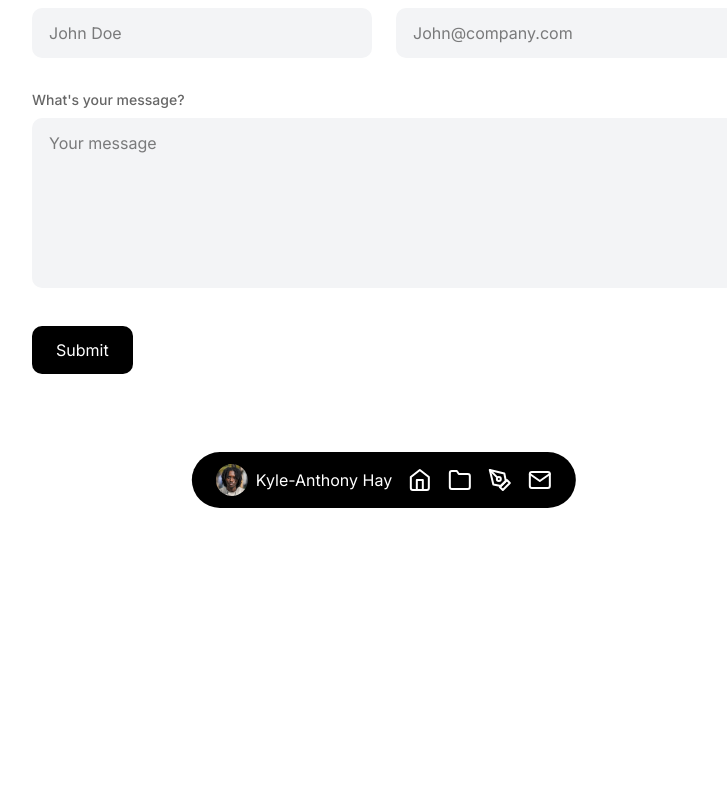
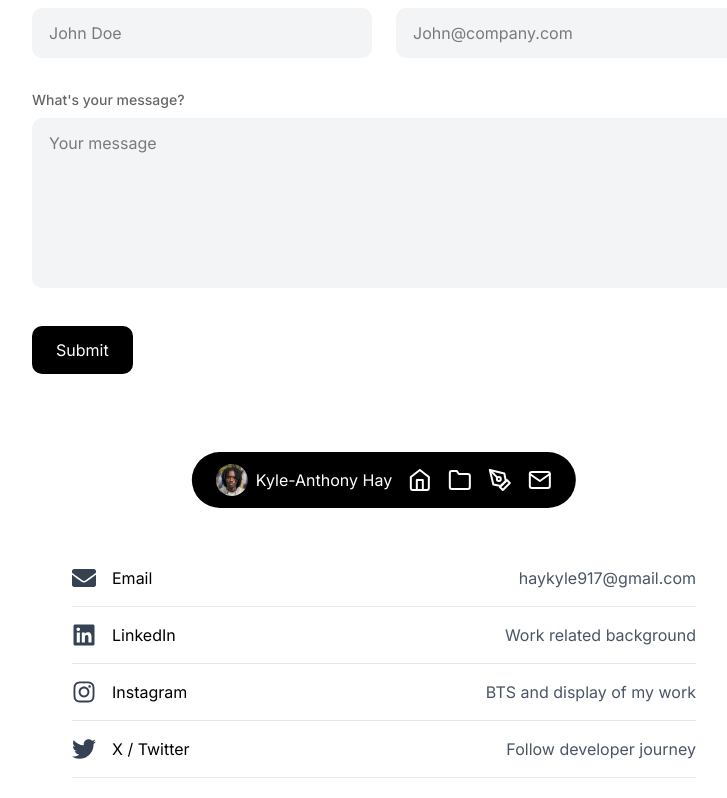
Before and after one commit to KyleAnthonyHay/PortfolioSite-V5, a Next.js app in the folder my-app/: page /contact in a window 1280 px wide. Shown: the part 260-1058 px from the top of the page, without its empty margins (256-983 px from the left). Before the commit the page ends 800 px from the top, so only its background shows below. Built offline with nearby package versions, Linux system fonts and the light colour scheme.

Commit message:
feat: add Footer component with social media links across all pages

```diff
--- a/my-app/package.json
+++ b/my-app/package.json
@@ -17,6 +17,7 @@
     "next": "15.3.1",
     "react": "^19.0.0",
     "react-dom": "^19.0.0",
+    "react-icons": "^5.5.0",
     "tailwind-merge": "^3.2.0"
   },
   "devDependencies": {
--- a/my-app/src/app/contact/page.tsx
+++ b/my-app/src/app/contact/page.tsx
@@ -5,6 +5,7 @@ import Header from '@/components/Header';
 import Link from 'next/link';
 import Image from 'next/image';
 import { useRouter } from 'next/navigation';
+import Footer from '@/components/Footer';
 
 export default function ContactPage() {
   const [state, handleSubmit] = useForm("xovwpnrr");
@@ -78,6 +79,7 @@ export default function ContactPage() {
           </form>
         </div>
       </section>
+      <Footer />
     </>
   );
 }
--- a/my-app/src/app/page.tsx
+++ b/my-app/src/app/page.tsx
@@ -2,6 +2,7 @@ import Header from '@/components/Header';
 import Hero from '@/components/Hero';
 import Projects from '@/components/Projects';
 import About from '@/components/About';
+import Footer from '@/components/Footer';
 
 export default function Home() {
   return (
@@ -10,6 +11,7 @@ export default function Home() {
       <Hero />
       <Projects />
       <About />
-    </main>
+      <Footer />
+</main>
   );
 }
--- a/my-app/src/app/projects/[id]/page.tsx
+++ b/my-app/src/app/projects/[id]/page.tsx
@@ -1,5 +1,6 @@
 import { notFound } from 'next/navigation';
 import Image from 'next/image';
+import Footer from '@/components/Footer';
 import Header from '@/components/Header';
 import Link from 'next/link';
 
@@ -35,7 +36,7 @@ export default function ProjectPage({ params }: ProjectPageProps) {
         </svg>
       </Link>
     </div>
-    <section className="pt-40 pb-24">
+    <section className="pt-40 pb-40">
       <div className="max-w-[1000px] mx-auto px-6 md:px-12 space-y-8">
         {/* Project Card */}
         <div className="group relative bg-[#F5F5F5] rounded-[20px] overflow-hidden aspect-[6/4] mx-auto max-w-[720px]">
@@ -54,6 +55,7 @@ export default function ProjectPage({ params }: ProjectPageProps) {
         <h1 className="text-[32px] font-medium">{project.title}</h1>
         <p className="text-[20px] leading-[1.6] text-[#666666]">{project.description}</p>
       </div>
+      <Footer />
     </section>
     </>
   );
--- a/my-app/src/app/projects/page.tsx
+++ b/my-app/src/app/projects/page.tsx
@@ -1,6 +1,7 @@
 import Header from '@/components/Header';
 import Link from 'next/link';
 import Image from 'next/image';
+import Footer from '@/components/Footer';
 
 const projects = [
   { id: 1, title: 'SelahNote', image: '/projects/selah-note.png', description: 'SelahNote is an AI notetaker for sermons. It provides file organization, recording summaries, and file upload capabilities to streamline the process of taking notes during sermons.' },
@@ -37,6 +38,7 @@ export default function ProjectsPage() {
           ))}
         </div>
       </section>
+      <Footer />
     </>
   );
 }
--- a/my-app/src/components/About.tsx
+++ b/my-app/src/components/About.tsx
@@ -4,7 +4,12 @@ import Image from 'next/image';
 
 const About = () => {
   return (
-    <section className="py-24 bg-[#F5F5F5]">
+    <section className="pt-24 pb-32 bg-none"
+
+      style={{
+        background: "linear-gradient(to bottom, white 0px, #F5F5F5 70px, #F5F5F5 100%)",
+      }}
+    >
       <div className="max-w-[1200px] mx-auto px-6 md:px-12">
         <div className="max-w-[720px] mx-auto">
           <h2 className="text-[32px] font-medium mb-6">
--- /dev/null
+++ b/my-app/src/components/Footer.tsx
@@ -0,0 +1,58 @@
+'use client';
+
+import Link from 'next/link';
+import { FaLinkedin, FaInstagram, FaTwitter, FaEnvelope } from 'react-icons/fa';
+
+const Footer = () => {
+  return (
+    <footer className="py-20 pb-28 bg-white">
+      <div className="max-w-[720px] mx-auto px-6 md:px-12">
+        {/* Gmail */}
+        <Link href="mailto:haykyle917@gmail.com" className="block">
+          <div className="flex items-center justify-between py-4 border-b border-gray-200 hover:text-gray-800 transition-colors">
+            <div className="flex items-center gap-4">
+              <FaEnvelope className="w-6 h-6 text-gray-700" />
+              <span className="text-[16px]">Email</span>
+            </div>
+            <span className="text-[16px] text-gray-600">haykyle917@gmail.com</span>
+          </div>
+        </Link>
+
+        {/* LinkedIn */}
+        <Link href="https://www.linkedin.com/in/kyle-anthonyhay/" target="_blank" rel="noopener noreferrer" className="block">
+          <div className="flex items-center justify-between py-4 border-b border-gray-200 hover:text-gray-800 transition-colors">
+            <div className="flex items-center gap-4">
+              <FaLinkedin className="w-6 h-6 text-gray-700" />
+              <span className="text-[16px]">LinkedIn</span>
+            </div>
+            <span className="text-[16px] text-gray-600">Work related background</span>
+          </div>
+        </Link>
+
+        {/* Instagram */}
+        <Link href="https://www.instagram.com/kyleanthonyhay/" target="_blank" rel="noopener noreferrer" className="block">
+          <div className="flex items-center justify-between py-4 border-b border-gray-200 hover:text-gray-800 transition-colors">
+            <div className="flex items-center gap-4">
+              <FaInstagram className="w-6 h-6 text-gray-700" />
+              <span className="text-[16px]">Instagram</span>
+            </div>
+            <span className="text-[16px] text-gray-600">BTS and display of my work</span>
+          </div>
+        </Link>
+
+        {/* X/Twitter */}
+        <Link href="https://x.com/KyleAnthonyHay" target="_blank" rel="noopener noreferrer" className="block">
+          <div className="flex items-center justify-between py-4 border-b border-gray-200 hover:text-gray-800 transition-colors">
+            <div className="flex items-center gap-4">
+              <FaTwitter className="w-6 h-6 text-gray-700" />
+              <span className="text-[16px]">X / Twitter</span>
+            </div>
+            <span className="text-[16px] text-gray-600">Follow developer journey</span>
+          </div>
+        </Link>
+      </div>
+    </footer>
+  );
+};
+
+export default Footer;
--- a/my-app/src/components/Hero.tsx
+++ b/my-app/src/components/Hero.tsx
@@ -48,7 +48,7 @@ const Hero = () => {
             <div className="flex gap-3 pt-2">
               <Button
                 onClick={() => openResume()}
-                className="bg-black text-white hover:bg-black/90 rounded-full h-12 px-6 text-[15px]"
+                className="bg-black text-white hover:bg-black/90 rounded-full h-12 px-6 text-[15px] transition-transform transform hover:scale-105 duration-200 ease-in-out"
               >
                 Resume →
               </Button>
```
Also changed, not shown: 1 other file (tests, documents, lock files or other folders).
